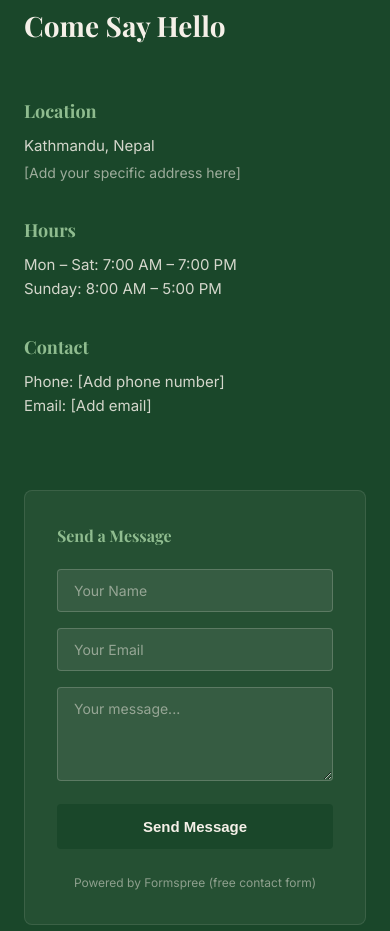
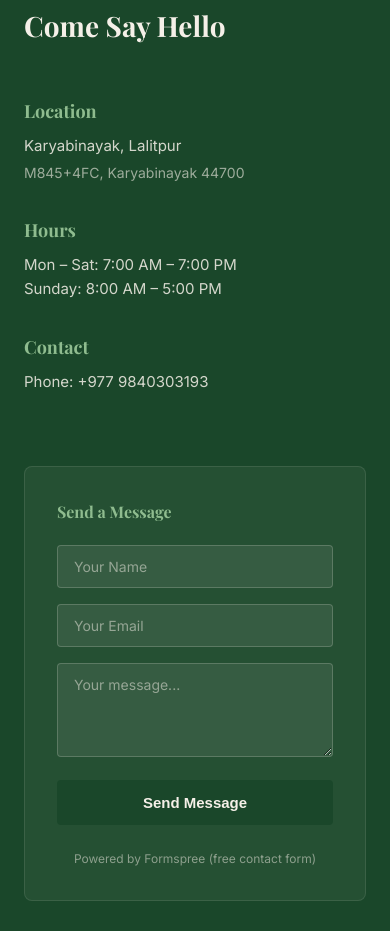
Before and after one commit to Invisible-Curtains/mini-nature, a plain HTML site: page index.html in a window 390 px wide. Shown: the part 4540-5471 px from the top of the page. Drawn offline with nearby package versions, Linux system fonts and the light colour scheme.

Commit message:
remove placeholder email, keep phone only

```diff
--- a/index.html
+++ b/index.html
@@ -127,8 +127,8 @@
                 <div class="contact-info">
                     <div class="info-item">
                         <h4>Location</h4>
-                        <p>Kathmandu, Nepal</p>
-                        <p class="detail">[Add your specific address here]</p>
+                        <p>Karyabinayak, Lalitpur</p>
+                        <p class="detail">M845+4FC, Karyabinayak 44700</p>
                     </div>
                     <div class="info-item">
                         <h4>Hours</h4>
@@ -137,8 +137,8 @@
                     </div>
                     <div class="info-item">
                         <h4>Contact</h4>
-                        <p>Phone: [Add phone number]</p>
-                        <p>Email: [Add email]</p>
+                        <p>Phone: +977 9840303193</p>
+
                     </div>
                 </div>
 
```
